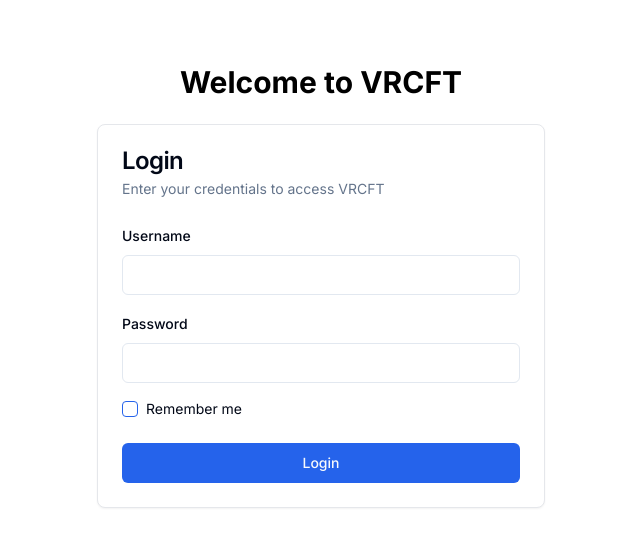
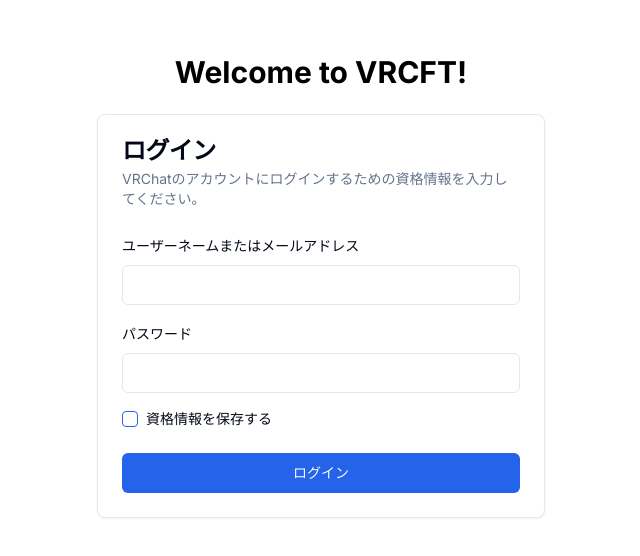
Before and after one commit to T4ko0522/VRCFT, a Next.js app in the folder apps/frontend/: page /login in a window 1280 px wide. Shown: the part 114-670 px from the top of the page, without its empty margins (319-959 px from the left). Built offline with nearby package versions, Linux system fonts and the light colour scheme.

Commit message:
日本語に翻訳

```diff
--- a/apps/frontend/src/app/login/page.tsx
+++ b/apps/frontend/src/app/login/page.tsx
@@ -18,7 +18,7 @@
   return (
     <main className="flex min-h-screen flex-col items-center justify-center p-4">
       <div className="w-full max-w-md">
-        <h1 className="text-3xl font-bold text-center mb-6">Welcome to VRCFT</h1>
+        <h1 className="text-3xl font-bold text-center mb-6">Welcome to VRCFT!</h1>
         <LoginForm />
       </div>
     </main>
--- a/apps/frontend/src/components/login-form.tsx
+++ b/apps/frontend/src/components/login-form.tsx
@@ -31,7 +31,7 @@
       if (success) {
         router.push("/verify")
       } else {
-        setError("Invalid username or password")
+        setError("Invalid username/email or password")
       }
     } catch (err) {
       setError("An error occurred during login")
@@ -43,8 +43,8 @@
   return (
     <Card className="w-full">
       <CardHeader>
-        <CardTitle>Login</CardTitle>
-        <CardDescription>Enter your credentials to access VRCFT</CardDescription>
+        <CardTitle>ログイン</CardTitle>
+        <CardDescription>VRChatのアカウントにログインするための資格情報を入力してください。</CardDescription>
       </CardHeader>
       <form onSubmit={handleSubmit}>
         <CardContent className="space-y-4">
@@ -55,7 +55,7 @@
             </div>
           )}
           <div className="space-y-2">
-            <Label htmlFor="username">Username</Label>
+            <Label htmlFor="username">ユーザーネームまたはメールアドレス</Label>
             <Input
               id="username"
               type="text"
@@ -66,7 +66,7 @@
             />
           </div>
           <div className="space-y-2">
-            <Label htmlFor="password">Password</Label>
+            <Label htmlFor="password">パスワード</Label>
             <Input
               id="password"
               type="password"
@@ -83,13 +83,13 @@
               onCheckedChange={(checked) => setRememberMe(checked === true)}
             />
             <Label htmlFor="remember-me" className="text-sm font-normal">
-              Remember me
+              資格情報を保存する
             </Label>
           </div>
         </CardContent>
         <CardFooter>
           <Button type="submit" className="w-full" disabled={isLoading}>
-            {isLoading ? "Logging in..." : "Login"}
+            {isLoading ? "ログイン中..." : "ログイン"}
           </Button>
         </CardFooter>
       </form>
```
